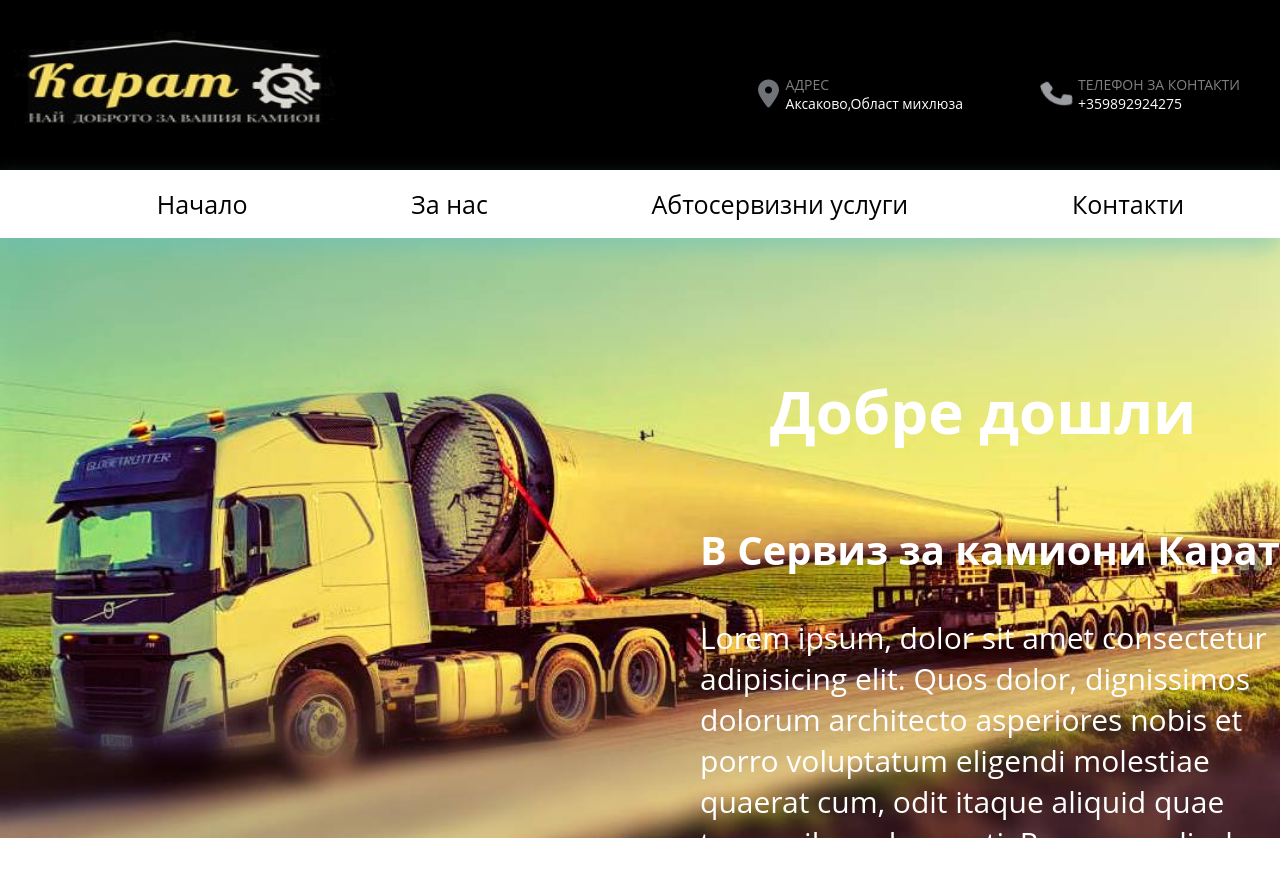
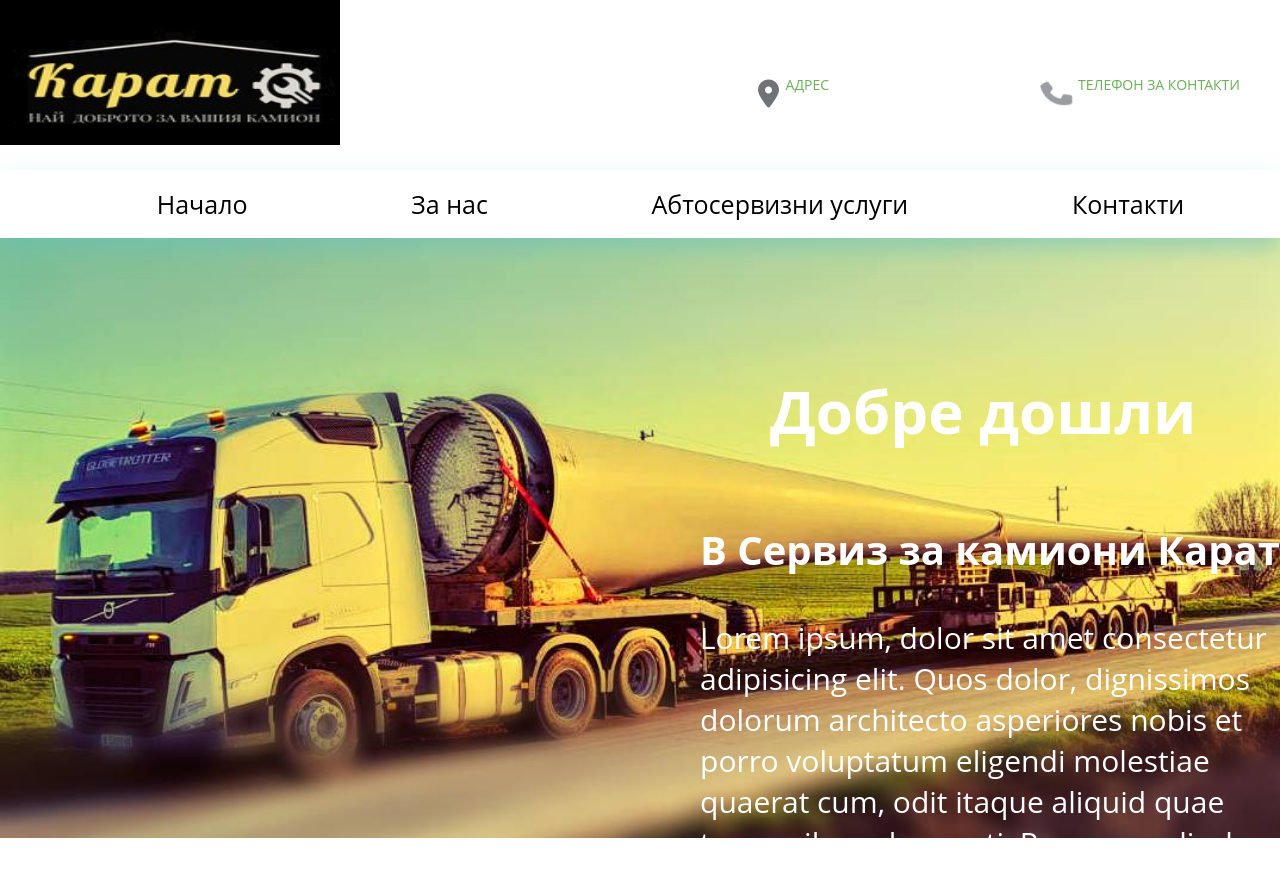
Before and after one commit to Dimitar1994/KaratSirvice, a plain HTML site: page index.html in a window 1280 px wide. Drawn offline with Linux system fonts and the light colour scheme.

Commit message:
Update style.css

```diff
--- a/css/style.css
+++ b/css/style.css
@@ -21,6 +21,7 @@ header a {
   left: 0;
   right: 0;
   background: #000000;
+  background: white;
   padding: 35px 0;
 }
 .container .main-log {
@@ -64,6 +65,7 @@ header a {
 }
 .container .menu-addres span:first-child {
   color: gray;
+  color: rgb(108, 175, 87);
   text-transform: uppercase;
 }
 .container span {
```
